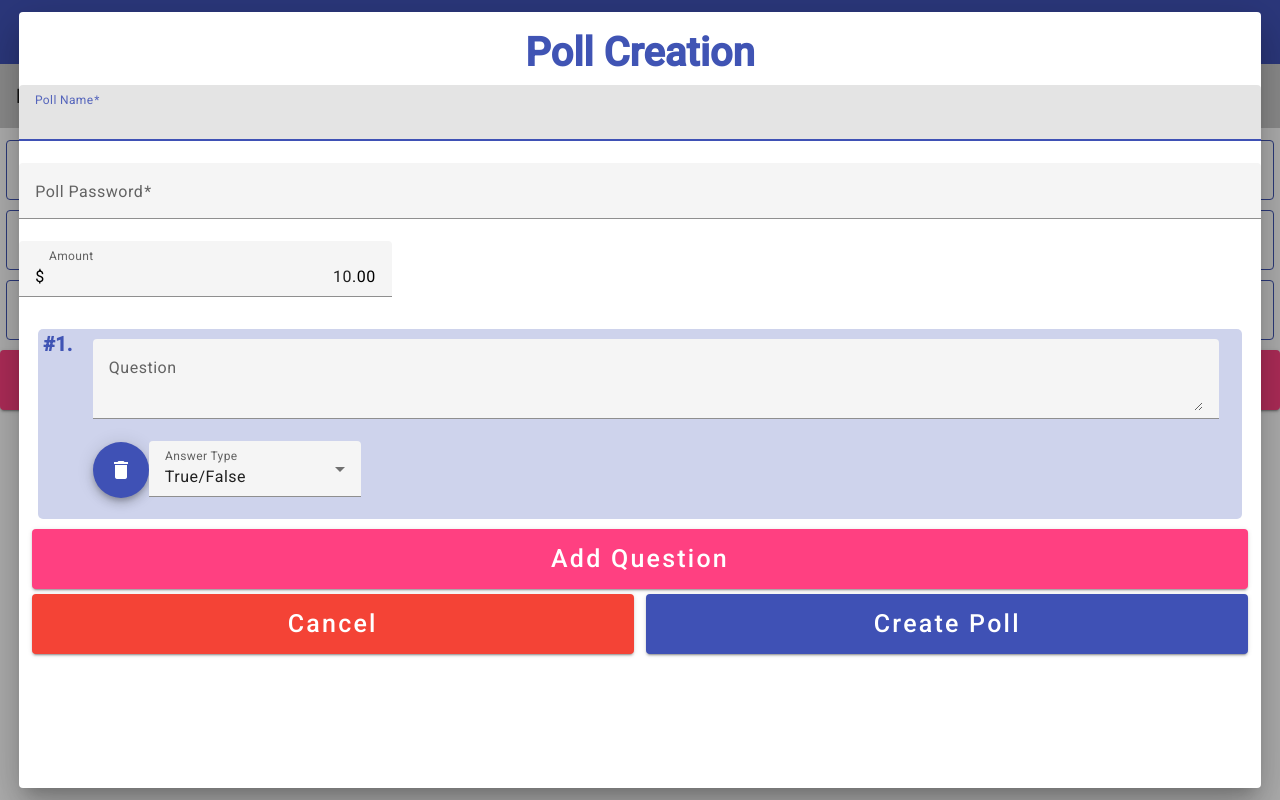
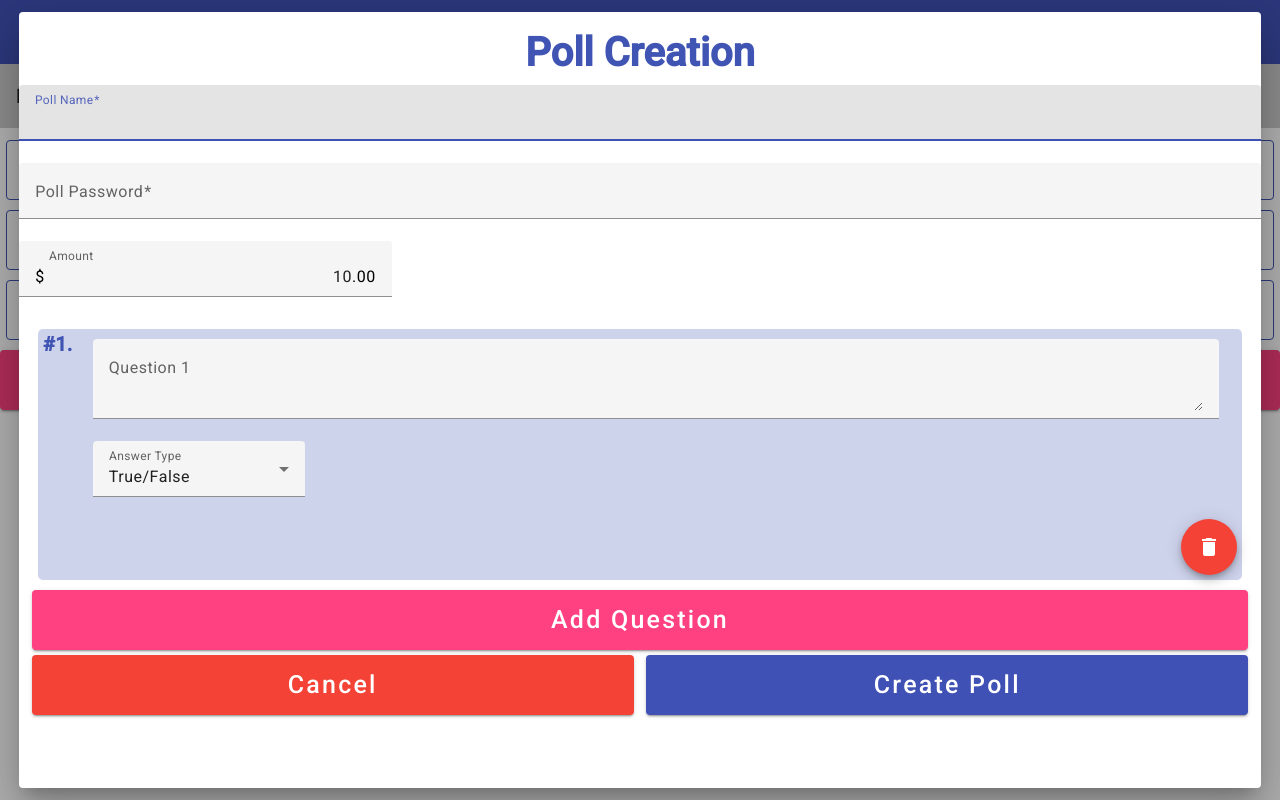
Before and after one commit to gabtrembb/gabtrembb.github.io, an Angular app: page / in a window 1280 px wide. Both pictures are taken after a click on the button "Create New". Built offline with nearby package versions, Linux system fonts and the light colour scheme.

Commit message:
add and remove choices

```diff
--- a/src/app/poll-creation/poll-creation.component.css
+++ b/src/app/poll-creation/poll-creation.component.css
@@ -72,3 +72,20 @@ input[matinput]::-webkit-inner-spin-button {
 .question-row {
     display: table-row;
 }
+
+.delete-button {
+    display: flex;
+    justify-content: flex-end;
+    align-items: flex-end;
+    align-content: flex-end;
+    margin-right: 5px;
+    margin-bottom: 5px;
+}
+
+.remove-choice-button {
+    margin-left: 5px;
+}
+
+.add-choice-button {
+    margin-left: 80px;
+}
--- a/src/app/poll-creation/poll-creation.component.html
+++ b/src/app/poll-creation/poll-creation.component.html
@@ -20,12 +20,9 @@
         </div>
         <div style="flex-grow: 1;">
             <mat-form-field style="padding-top: 10px; width: 98%;">
-                <mat-label>Question</mat-label>
+                <mat-label>Question {{i + 1}}</mat-label>
                 <textarea matInput [(ngModel)]="question.question"></textarea>
             </mat-form-field>
-            <button mat-fab color="primary" (click)="deleteQuestion(i)">
-                <mat-icon>delete</mat-icon>
-            </button>
             <mat-form-field>
                 <mat-label>Answer Type</mat-label>
                 <mat-select [(ngModel)]="question.type">
@@ -37,12 +34,20 @@
             </mat-form-field>
             <div *ngIf="isMultiple(question.type)">
                 <div *ngFor="let choice of question.choices; index as j; trackBy: trackByIndex">
-                    <mat-form-field>
-                        <mat-label>Choice {{j + 1}}</mat-label>
-                        <input matInput required [(ngModel)]="question.choices[j]">
-                    </mat-form-field>
+                    <div>
+                        <mat-form-field>
+                            <mat-label>Choice {{j + 1}}</mat-label>
+                            <input matInput [(ngModel)]="question.choices[j]">
+                        </mat-form-field>
+                        <button mat-mini-fab class="remove-choice-button" color="warn" (click)="removeChoice(i, j)"> X </button>
+                    </div>
                 </div>
-                <!-- add +/- button -->
+                <button mat-mini-fab class="add-choice-button" color="primary" (click)="addChoice(i)"> + </button>
+            </div>
+            <div class="delete-button">
+                <button mat-fab color="warn" (click)="deleteQuestion(i)">
+                    <mat-icon>delete</mat-icon>
+                </button>
             </div>
         </div>
     </div>
--- a/src/app/poll-creation/poll-creation.component.ts
+++ b/src/app/poll-creation/poll-creation.component.ts
@@ -38,6 +38,21 @@ export class PollCreationComponent {
     }
   }
 
+  addChoice(questionIndex : number)
+  {
+    this.poll.questions[questionIndex].choices.push("");
+  }
+
+  removeChoice(questionIndex : number, choiceIndex : number)
+  {
+    if(questionIndex < this.poll.questions.length &&
+      choiceIndex < this.poll.questions[questionIndex].choices.length &&
+      this.poll.questions[questionIndex].choices.length > 2)
+    {
+      this.poll.questions[questionIndex].choices.splice(choiceIndex, 1);
+    }
+  }
+
   cancel() {
     this.dialogRef.close();
   }
```
